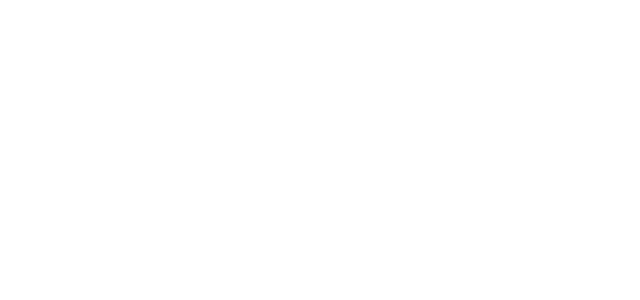
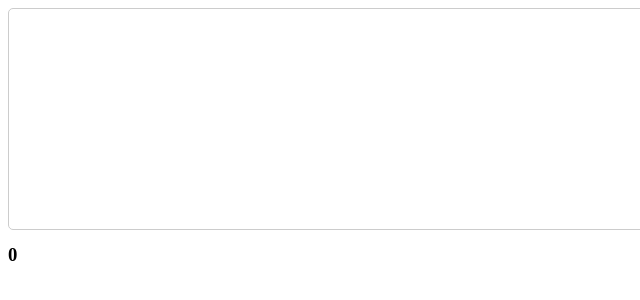
Before and after one commit to acciojob/gre-essay-tool-uttamshukla259, a website: page main.html in a window 1280 px wide. Shown: the full height of the page, 0-640 px from the left. Drawn offline with Linux system fonts and the light colour scheme.

Commit message:
created a submission

```diff
--- a/main.html
+++ b/main.html
@@ -7,6 +7,8 @@
 </head>
 
 <body>
+	<textarea id="evaluatedText" onkeyup="countWords()"></textarea>
+    <h3 id="wordCount">0</h3>
 	<!-- the entire body must be written by student -->
     <script type="text/javascript" src="./script.js">
 </script>
--- a/script.js
+++ b/script.js
@@ -1 +1,10 @@
 //your code here
+function countWords() {
+  var text = document.getElementById('evaluatedText').value;
+  var wordCount = 0;
+  if (text.trim() !== '') {
+    var matches = text.match(/\b\w+\b/g);
+    wordCount = matches ? matches.length : 0;
+  }
+  document.getElementById('wordCount').textContent = wordCount;
+}
--- a/styles.css
+++ b/styles.css
@@ -1,2 +1,15 @@
 
 /* Your CSS Code here. */
+textarea {
+  width: 100%;
+  height: 200px;
+  padding: 10px;
+  font-size: 16px;
+  line-height: 1.5;
+  border-radius: 5px;
+  border: 1px solid #ccc;
+}
+
+h3 {
+  margin-top: 10px;
+}
```
